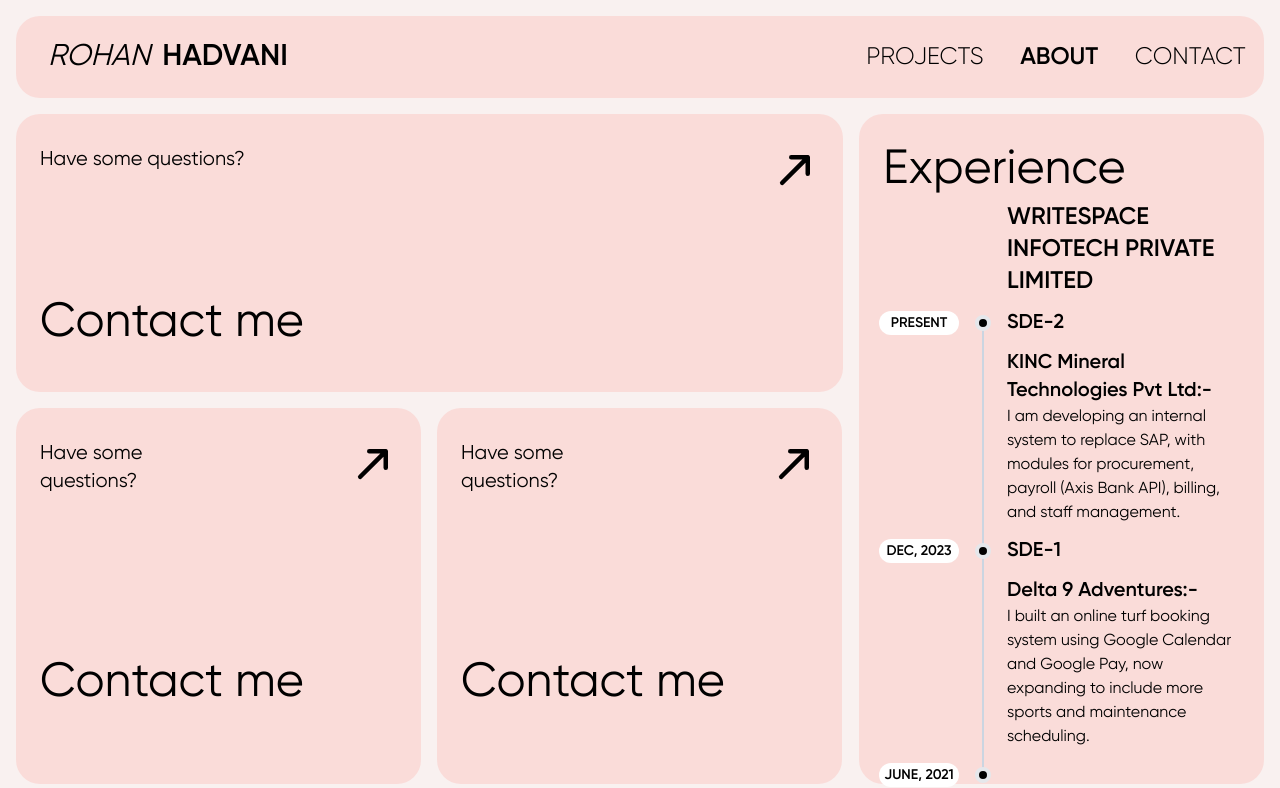
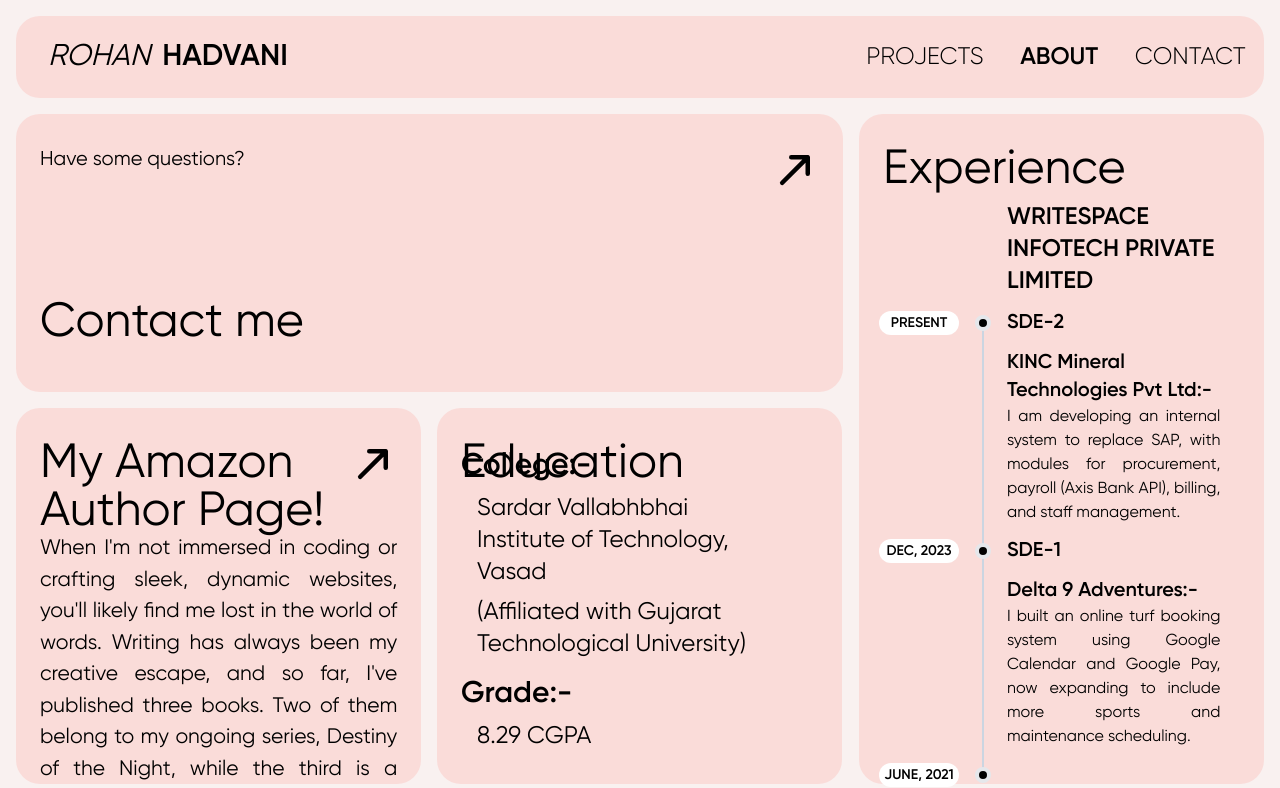
Before and after one commit to rohan27hadvani/portfolio-1, a React (Vite) app in the folder portfolio-1/: page /About in a window 1280 px wide. Shown: the top 788 px of the page. Built offline with nearby package versions, Linux system fonts and the light colour scheme.

Commit message:
About Page Updated

```diff
--- a/portfolio-1/src/About.jsx
+++ b/portfolio-1/src/About.jsx
@@ -90,7 +90,7 @@ function About() {
                 <div className='pt-2 font-semibold text-xl'>
                 KINC Mineral Technologies Pvt Ltd:-
                 </div>
-                <div className='text-md'>
+                <div className='text-md text-justify pr-6'>
                 I am developing an internal system to replace SAP, with modules for procurement, payroll (Axis Bank API), billing, and staff management.
                 </div>
               </div>
@@ -111,7 +111,7 @@ function About() {
               <div className='pt-2 font-semibold text-xl'>
                 Delta 9 Adventures:-
               </div>
-              <div className='text-md'>
+              <div className='text-md text-justify pr-6'>
               I built an online turf booking system using Google Calendar and Google Pay, now expanding to include more sports and maintenance scheduling.
               </div>
               </div>
@@ -129,7 +129,7 @@ function About() {
 
 
             <div className="relative pl-8 sm:pl-32 pt-6 group">
-              <div className="font-semibold text-2xl uppercase mb-1 sm:mb-0">
+              <div className="font-semibold text-2xl uppercase mb-1 pt-6 sm:mb-0">
                 WriteSpace
               </div>
               <div className="pt-3 flex flex-col sm:flex-row items-start mb-1 group-last:before:hidden before:absolute before:left-2 sm:before:left-0 before:h-[80%] before:px-px before:bg-slate-300 sm:before:ml-[6.5rem] before:self-start before:-translate-x-1/2 before:translate-y-3 after:absolute after:left-2 sm:after:left-0 after:w-2 after:h-2 after:bg-black after:border-4 after:box-content after:white after:rounded-full sm:after:ml-[6.5rem] after:-translate-x-1/2 after:translate-y-1.5">
@@ -140,7 +140,7 @@ function About() {
                   Software Developer Intern
                 </div>
               </div>
-              <div className="text-black text-md">
+              <div className="text-black text-md text-justify pr-6">
               Developed the full frontend, migrated from React to Next for better SEO, improved UI to boost traffic by 83%, made it mobile-friendly, and implemented Firebase for 3rd-party authentication.
 
                 </div>
@@ -162,16 +162,16 @@ function About() {
 
         <div className={`${themeClasses[theme].light} row-span-4 col-span-3 basic ${load ? 'moving-p3' : ''} transition-opacity duration-1000 ease ${isContentVisible ? 'opacity-100' : 'opacity-0'}`}>
           <div className='text-black font-gilroy w-full h-full'>
-            <div className='flex w-full h-2/3'>
-              <div className='w-2/5 text-xl pl-6 pt-8'>
-                Have some questions?
+            <div className='flex w-full h-1/3'>
+              <div className='w-4/5 text-5xl pl-6 pt-8'>
+                My Amazon Author Page!
               </div>
-              <div className='w-3/5 pr-6 pt-8 flex justify-end'>
+              <div className='w-1/5 pr-6 pt-8 flex justify-end'>
                 <img src={carrow} alt="" className='h-12 hover:cursor-pointer hover:border-[0.5px] hover:border-black' />
               </div>
             </div>
-            <div className='h-1/3 text-5xl pl-6'>
-              Contact me
+            <div className='h-2/3 text-[21px] text-justify px-6'>
+            When I&apos;m not immersed in coding or crafting sleek, dynamic websites, you&apos;ll likely find me lost in the world of words. Writing has always been my creative escape, and so far, I&apos;ve published three books. Two of them belong to my ongoing series, Destiny of the Night, while the third is a standalone novella titled Heaven & Earth. Whether it&apos;s bringing characters to life or building captivating plots, storytelling is another way I explore my passion for creating.
             </div>
           </div>
         </div>
@@ -179,18 +179,36 @@ function About() {
 
 
         <div className={`${themeClasses[theme].light} row-span-4 col-span-3 basic ${load ? 'moving-p4' : ''} transition-opacity duration-1000 ease ${isContentVisible ? 'opacity-100' : 'opacity-0'}`}>
-          <div className='text-black font-gilroy w-full h-full'>
-            <div className='flex w-full h-2/3'>
-              <div className='w-2/5 text-xl pl-6 pt-8'>
-                Have some questions?
+          <div className='text-black font-gilroy w-5/6 h-full pl-6'>
+            <div className='w-full h-[15%] text-5xl  pt-8'>
+              Education
+            </div>
+
+            <div className='flex h-[85%] pb-8 flex-col justify-end'>
+              <div className='w-full pt-4'>
+                <div className='font-semibold text-3xl'>
+                  College:-
+                </div>
+                <div className='text-2xl pl-4 pt-2'>
+                  Sardar Vallabhbhai Institute of Technology, Vasad
+                </div>
+                <div className='text-2xl pl-4 pt-2'>
+                  (Affiliated with Gujarat Technological University)
+                </div>
               </div>
-              <div className='w-3/5 pr-6 pt-8 flex justify-end'>
-                <img src={carrow} alt="" className='h-12 hover:cursor-pointer hover:border-[0.5px] hover:border-black' />
-              </div>
+
+              <div className='w-full pt-4'>
+                <div className='font-semibold text-3xl'>
+                  Grade:-
+                </div>
+                <div className='text-2xl pl-4 pt-2'>
+                  8.29 CGPA
+                </div>
+
             </div>
-            <div className='h-1/3 text-5xl pl-6'>
-              Contact me
             </div>
+
+
           </div>
         </div>
       </div>
--- a/portfolio-1/src/index.css
+++ b/portfolio-1/src/index.css
@@ -15,9 +15,6 @@
   @apply flex flex-col w-full h-full scale-[0.80] items-center gap-y-8 -mt-6
 }
 
-/* .hideContent {
-  @apply
-} */
 
 .dark1 {
   color: #F8AFA6;
```
